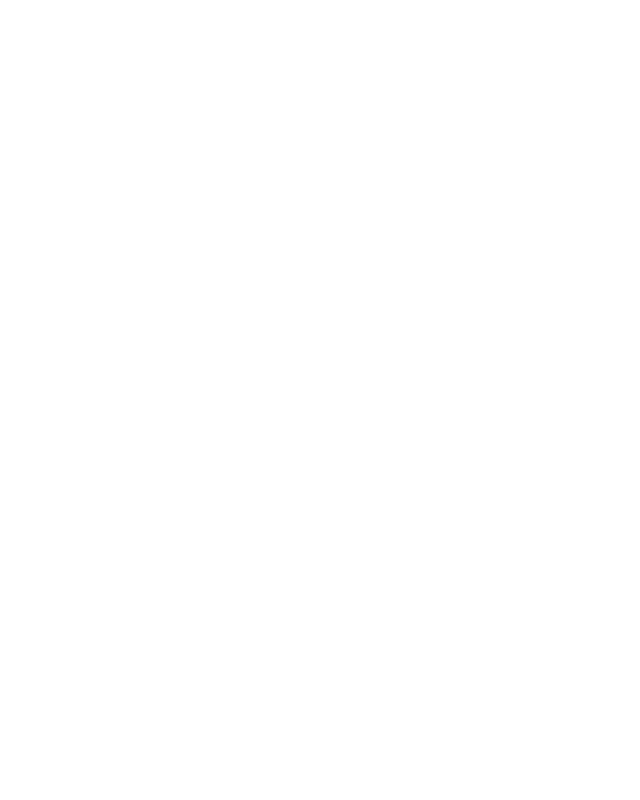
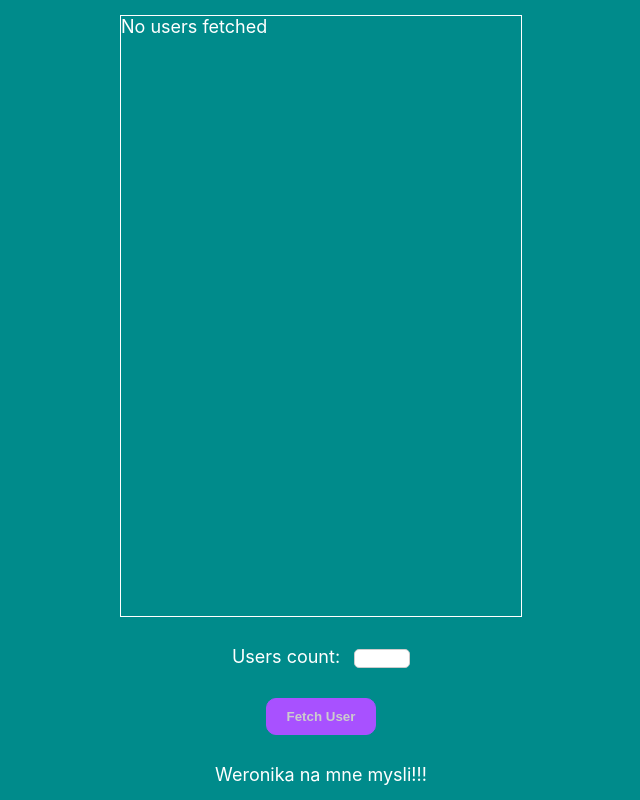
Before and after one commit to pavelchlebek/React-Typescript, a React (Create React App) app: page /randomUser in a window 1280 px wide. Before the commit this address had no page. Shown: the whole page, without its empty margins (319-959 px from the left). Built offline with nearby package versions, Linux system fonts and the light colour scheme.

Commit message:
Add RandomUser

```diff
--- a/src/App.tsx
+++ b/src/App.tsx
@@ -1,9 +1,14 @@
-import React from "react"
+import React from 'react';
 
-import { BrowserRouter, Route, Routes } from "react-router-dom"
+import {
+  BrowserRouter,
+  Route,
+  Routes,
+} from 'react-router-dom';
 
-import { UseReducer } from "./components/screens/UseReducer"
-import { ContextApp } from "./ContextApp"
+import { RandomUser } from './components/screens/RandomUser/RandomUser';
+import { UseReducer } from './components/screens/UseReducer';
+import { ContextApp } from './ContextApp';
 
 function App() {
   return (
@@ -11,6 +16,7 @@
       <Routes>
         <Route path="/" element={<ContextApp />} />
         <Route path="/useReducer" element={<UseReducer />} />
+        <Route path="/randomUser" element={<RandomUser />} />
       </Routes>
     </BrowserRouter>
   )
--- /dev/null
+++ b/src/components/screens/RandomUser/RandomUser.module.css
@@ -0,0 +1,50 @@
+.screen {
+  display: flex;
+  flex-direction: column;
+  height: 100vh;
+  align-items: center;
+  justify-content: space-around;
+  background-color: darkcyan;
+  color: white;
+  font-size: large;
+}
+
+button {
+  outline: none;
+  padding: 10px 20px;
+  border-radius: 10px;
+  border: 1px solid #a851ff;
+  background-color: #a851ff;
+  color: #ccc;
+  font-weight: 600;
+  cursor: pointer;
+  transition: all 0.6s;
+}
+
+button:hover {
+  background-color: white;
+  color: #a851ff;
+  font-weight: 700;
+}
+
+.user {
+  width: 400px;
+  height: 600px;
+  border: 1px solid white;
+  overflow-y: scroll;
+}
+
+.hookUser {
+  width: 400px;
+  height: 600px;
+  border: 1px solid white;
+  overflow-y: scroll;
+}
+
+.input {
+  margin-left: 14px;
+  border-radius: 5px;
+  outline: none;
+  border: 1px solid #ccc;
+  width: 50px;
+}
--- /dev/null
+++ b/src/components/screens/RandomUser/RandomUser.tsx
@@ -0,0 +1,69 @@
+import * as React from 'react';
+
+import axios from 'axios';
+
+import classes from './RandomUser.module.css';
+import { User } from './User';
+
+type TProps = NoChildren
+
+export interface IUser {
+  title: string
+  firstName: string
+  lastName: string
+  pictureUrl: string
+}
+
+const flattenUser = (user: any) => {
+  return {
+    title: user.name.title,
+    firstName: user.name.first,
+    lastName: user.name.last,
+    pictureUrl: user.picture.thumbnail,
+  }
+}
+
+export const RandomUser: React.FC<TProps> = () => {
+  const [users, setUsers] = React.useState<IUser[]>([])
+  const [userCount, setUserCount] = React.useState(0)
+
+  // const { data, loading, error } = useFetch(`https://randomuser.me/api/?results=1`)
+
+  const fetchUsers = async (count: number) => {
+    try {
+      const users = await axios.get(`https://randomuser.me/api/?results=${count}`)
+      console.log("users: ", users)
+      const flattenUsers: IUser[] = []
+      users.data.results.forEach((item: any) => flattenUsers.push(flattenUser(item)))
+      setUsers(flattenUsers)
+    } catch (err) {
+      console.error("Request error: ", err)
+    }
+  }
+
+  // console.log("hookUsers: ", hookUsers)
+
+  return (
+    <div className={classes.screen}>
+      <div className={classes.user}>
+        {users.length > 0
+          ? users.map((user, userIdx) => {
+              return <User key={userIdx} user={user} />
+            })
+          : "No users fetched"}
+      </div>
+      {/* <div className={classes.hookUser}>{JSON.stringify(data)}</div> */}
+      <div className={classes.form}>
+        Users count:
+        <input
+          type="number"
+          className={classes.input}
+          onChange={(e) => setUserCount(parseInt(e.target.value))}
+        />
+      </div>
+
+      <button onClick={() => fetchUsers(userCount)}>Fetch User</button>
+      <div className={classes.display}>Weronika na mne mysli!!!</div>
+    </div>
+  )
+}
--- /dev/null
+++ b/src/components/screens/RandomUser/User.module.css
@@ -0,0 +1,18 @@
+.userWrapper {
+  display: flex;
+  background-color: darkgray;
+  justify-content: space-between;
+  padding: 15px 0;
+  margin: 15px 0;
+}
+
+.name {
+  margin-left: 25px;
+}
+
+.image {
+  width: 70px;
+  height: 70px;
+  border-radius: 50%;
+  margin-right: 25px;
+}
--- /dev/null
+++ b/src/components/screens/RandomUser/User.tsx
@@ -0,0 +1,17 @@
+import * as React from 'react';
+
+import { IUser } from './RandomUser';
+import classes from './User.module.css';
+
+type TProps = NoChildren & {
+  user: IUser
+}
+
+export const User: React.FC<TProps> = ({ user }) => {
+  return (
+    <div className={classes.userWrapper}>
+      <h5 className={classes.name}>{`${user.title} ${user.firstName} ${user.lastName}`}</h5>
+      <img className={classes.image} src={user.pictureUrl} alt="user" />
+    </div>
+  )
+}
```
Also changed, not shown: src/hooks/useFetch.ts (added, +28 -0 lines).
